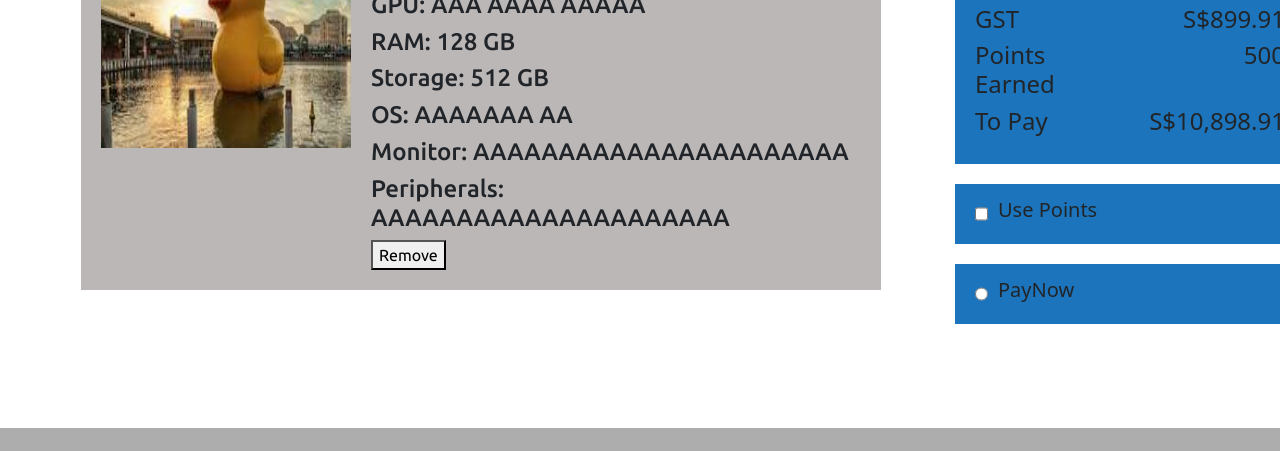
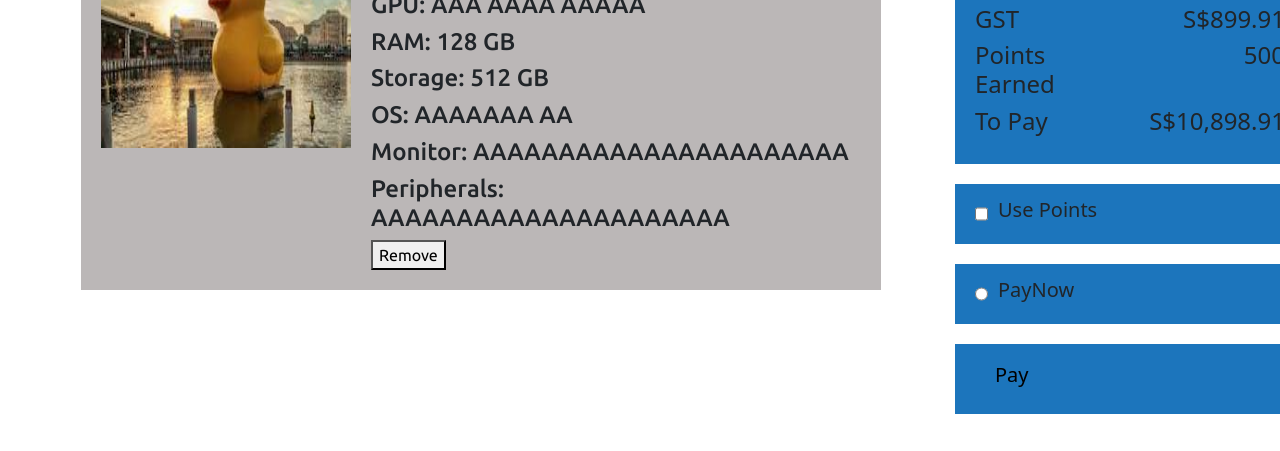
Before and after one commit to JohnTan12345/RatTechnologiesWebsite, a plain HTML site: page checkout.html in a window 1280 px wide. Shown: the part 282-733 px from the top of the page. Drawn offline with nearby package versions, Linux system fonts and the light colour scheme.

Commit message:
Added the barebones for the lucky draw

```diff
--- a/checkout.html
+++ b/checkout.html
@@ -54,6 +54,9 @@
                         <input type="radio" name="payment-option" id="payment-option0" value="true"/>
                         <label for="payment-option0"><h5>PayNow</h5></label>
                     </div>
+                    <button onclick="payment(`paynow`)" id="pay-option">
+                        <h5>Pay</h5>
+                    </button>
                 </div>
 
             </div>
--- a/css/main.css
+++ b/css/main.css
@@ -607,19 +607,24 @@ footer > div {
 
 /* Points Option */
 
-#point-option, #payment-option {
+#point-option, #payment-option, #pay-option {
     display: flex;
     gap: 10px;
     background-color: #1C75BC;
     padding-left: 20px;
+    border-style: none;
     width: 350px;
 }
 
-#point-option > label, #payment-option > label {
+#point-option > label, #payment-option > label, #pay-option > h5 {
     width: 100%;
     display: flex;
     align-items: center;
     height: 60px;
+}
+
+#pay-option > h5 {
+    padding-left: 20px;
 }
 
 /* Screen Sizing */
--- a/js/main.js
+++ b/js/main.js
@@ -180,6 +180,22 @@ function gettotal() {
 
 }
 
+function payment(type) {
+    const Payable_Amount = document.getElementById("Amount-Payable").dataset.PayableAmount
+
+    // Initiate Lucky Draw
+
+    const chance_index = Math.random()
+
+    if (chance_index > 0.1) {
+        alert("You won 10 dollars!")
+    } else if (0.02 < chance_index <= 0.1) {
+        alert("You won 500 dollars!")
+    } else {
+        alert("You won a free monitor!")
+    }
+}
+
 function addcommasinnumber(value) {
     var value_string = "S$"
 
```
